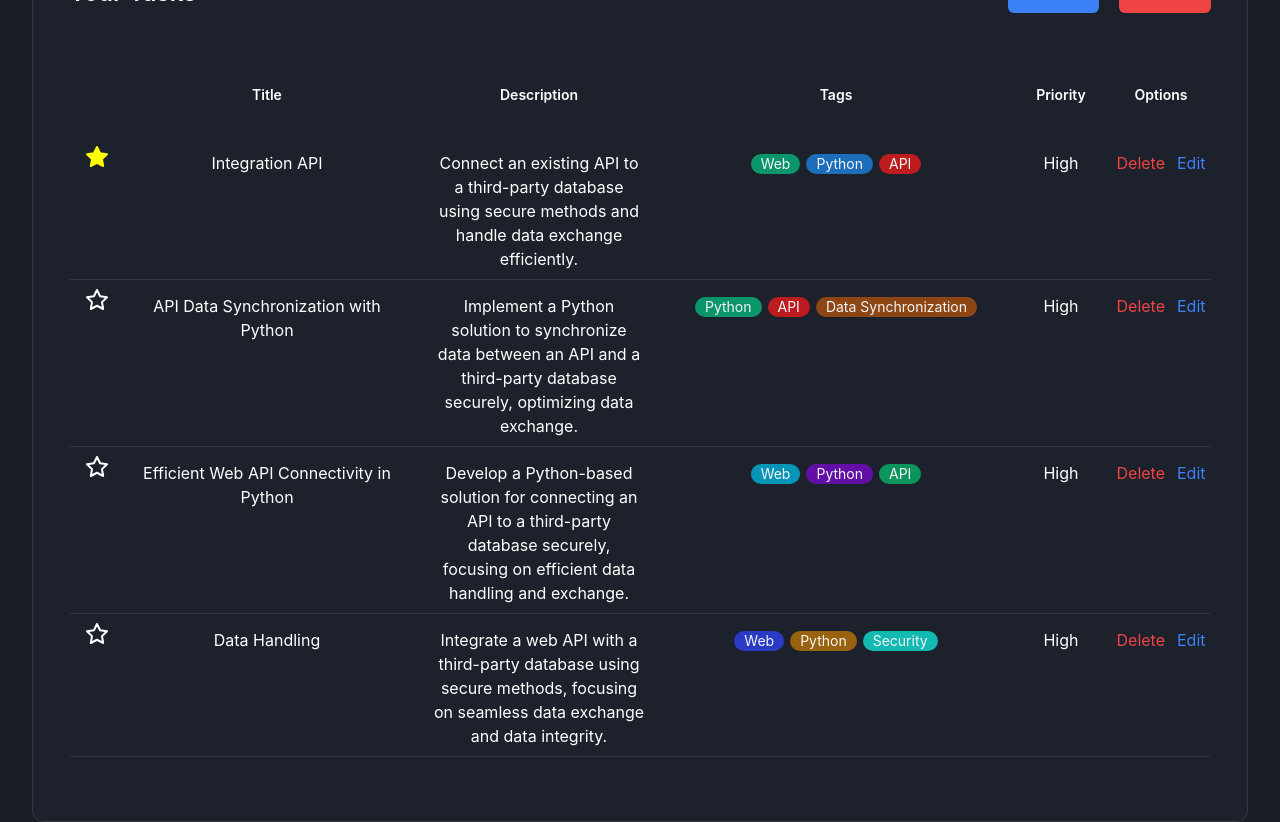
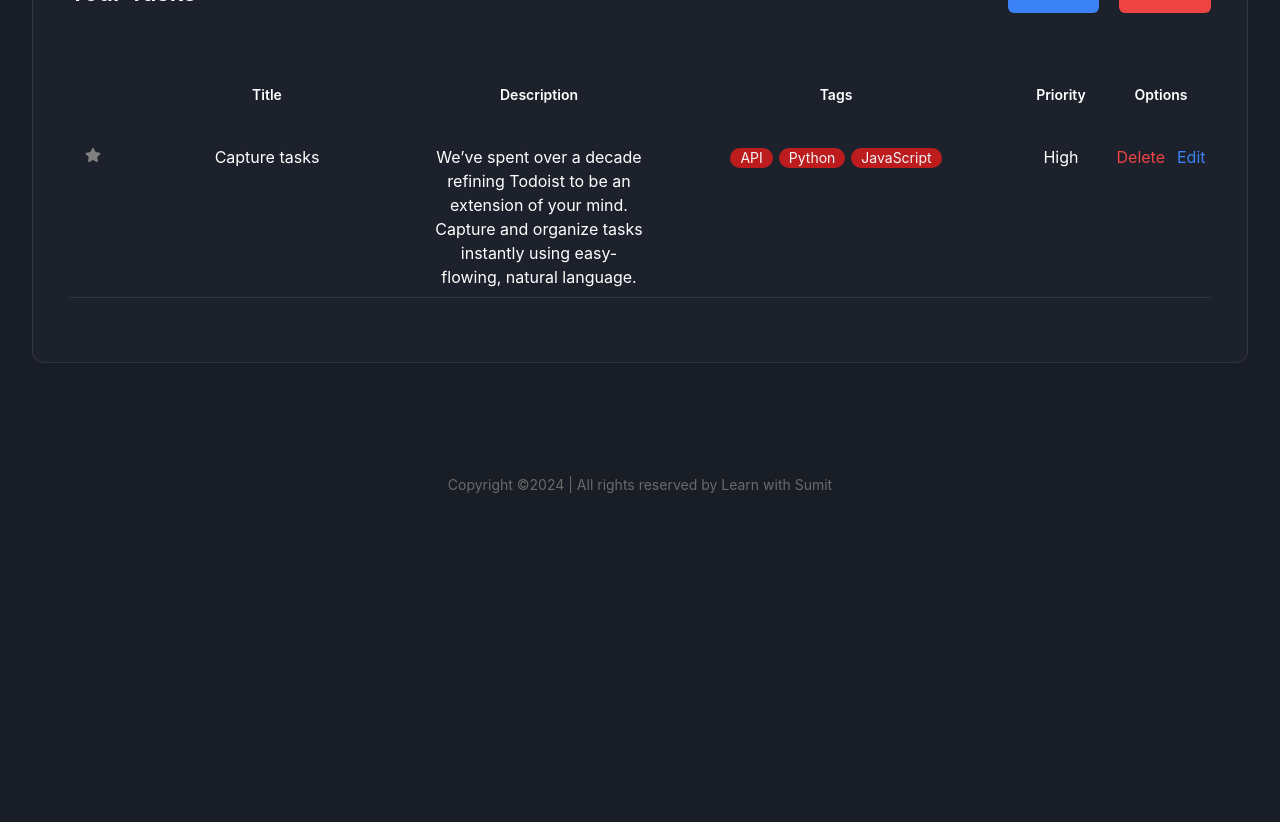
Before and after one commit to tanjimul-islam/Tasker-CRUD-application-in-React, a React (Vite) app: page / in a window 1280 px wide. Shown: the part 800-1622 px from the top of the page. After the commit the page ends 1359 px from the top, so only its background shows below. Built offline with nearby package versions, Linux system fonts and the light colour scheme.

Commit message:
rendering tasks

```diff
--- a/eslint.config.js
+++ b/eslint.config.js
@@ -33,6 +33,7 @@
         'warn',
         { allowConstantExport: true },
       ],
+      react/props-type: 0
     },
   },
 ]
--- a/package.json
+++ b/package.json
@@ -11,7 +11,8 @@
   },
   "dependencies": {
     "react": "^18.3.1",
-    "react-dom": "^18.3.1"
+    "react-dom": "^18.3.1",
+    "react-icons": "^5.3.0"
   },
   "devDependencies": {
     "@eslint/js": "^9.9.0",
--- a/src/components/TaskBoard.jsx
+++ b/src/components/TaskBoard.jsx
@@ -1,8 +1,19 @@
+import { useState } from "react";
 import SearchTask from "./task/SearchTask";
 import TaskAction from "./task/TaskAction";
 import TaskList from "./task/TaskList";
 
 const TaskBoard = () => {
+  const initialTask = {
+    id: crypto.randomUUID(),
+    title: "Capture tasks",
+    description:
+      "We’ve spent over a decade refining Todoist to be an extension of your mind. Capture and organize tasks instantly using easy-flowing, natural language.",
+    tags: ["API", "Python", "JavaScript"],
+    priority: "High",
+    isFavorite: false,
+  };
+  const [tasks, setTasks] = useState([initialTask]);
   return (
     <section className="mb-20" id="tasks">
       <div className="container">
@@ -11,7 +22,7 @@
         <div className="rounded-xl border border-[rgba(206,206,206,0.12)] bg-[#1D212B] px-6 py-8 md:px-9 md:py-16">
           <TaskAction />
 
-          <TaskList />
+          <TaskList tasks={tasks} />
         </div>
       </div>
     </section>
--- a/src/components/task/TaskList.jsx
+++ b/src/components/task/TaskList.jsx
@@ -1,4 +1,6 @@
-const TaskList = () => {
+import { FaStar } from "react-icons/fa";
+
+const TaskList = ({ tasks }) => {
   return (
     <div className="overflow-auto">
       <table className="table-fixed overflow-auto xl:w-full">
@@ -28,51 +30,34 @@
           </tr>
         </thead>
         <tbody>
-          <tr className="border-b border-[#2E3443] [&>td]:align-baseline [&>td]:px-4 [&>td]:py-2">
+          {tasks.map((task) => (
+            <tr
+              key={task.id}
+              className="border-b border-[#2E3443] [&>td]:align-baseline [&>td]:px-4 [&>td]:py-2"
+            >
               <td>
-              <svg
-                xmlns="http://www.w3.org/2000/svg"
-                className="icon icon-tabler icon-tabler-star"
-                width="24"
-                height="24"
-                viewBox="0 0 24 24"
-                strokeWidth="2"
-                stroke="yellow"
-                fill="yellow"
-                strokeLinecap="round"
-                strokeLinejoin="round"
-              >
-                <path stroke="none" d="M0 0h24v24H0z" fill="none" />
-                <path d="M12 17.75l-6.172 3.245l1.179 -6.873l-5 -4.867l6.9 -1l3.086 -6.253l3.086 6.253l6.9 1l-5 4.867l1.179 6.873z" />
-              </svg>
+                {task.isFavorite ? (
+                  <FaStar color="yellow" />
+                ) : (
+                  <FaStar color="gray" />
+                )}
               </td>
-            <td>Integration API</td>
+              <td>{task.title}</td>
               <td>
-              <div>
-                Connect an existing API to a third-party database using secure
-                methods and handle data exchange efficiently.
-              </div>
+                <div>{task.description}</div>
               </td>
               <td>
                 <ul className="flex justify-center gap-1.5 flex-wrap">
-                <li>
-                  <span className="inline-block h-5 whitespace-nowrap rounded-[45px] bg-[#00D991A1] px-2.5 text-sm capitalize text-[#F4F5F6]">
-                    Web
+                  {task.tags.map((tag) => (
+                    <li key={tag}>
+                      <span className="inline-block h-5 whitespace-nowrap rounded-[45px] bg-[#FE1A1AB5] px-2.5 text-sm capitalize text-[#F4F5F6]">
+                        {tag}
                       </span>
                     </li>
-                <li>
-                  <span className="inline-block h-5 whitespace-nowrap rounded-[45px] bg-[#1C92FFB0] px-2.5 text-sm capitalize text-[#F4F5F6]">
-                    Python
-                  </span>
-                </li>
-                <li>
-                  <span className="inline-block h-5 whitespace-nowrap rounded-[45px] bg-[#FE1A1AB5] px-2.5 text-sm capitalize text-[#F4F5F6]">
-                    API
-                  </span>
-                </li>
+                  ))}
                 </ul>
               </td>
-            <td className="text-center">High</td>
+              <td className="text-center">{task.priority}</td>
               <td>
                 <div className="flex items-center justify-center space-x-3">
                   <button className="text-red-500">Delete</button>
@@ -80,163 +65,7 @@
                 </div>
               </td>
             </tr>
-          <tr className="border-b border-[#2E3443] [&>td]:align-baseline [&>td]:px-4 [&>td]:py-2">
-            <td>
-              <svg
-                xmlns="http://www.w3.org/2000/svg"
-                className="icon icon-tabler icon-tabler-star"
-                width="24"
-                height="24"
-                viewBox="0 0 24 24"
-                strokeWidth="2"
-                stroke="currentColor"
-                fill="none"
-                strokeLinecap="round"
-                strokeLinejoin="round"
-              >
-                <path stroke="none" d="M0 0h24v24H0z" fill="none" />
-                <path d="M12 17.75l-6.172 3.245l1.179 -6.873l-5 -4.867l6.9 -1l3.086 -6.253l3.086 6.253l6.9 1l-5 4.867l1.179 6.873z" />
-              </svg>
-            </td>
-            <td>API Data Synchronization with Python</td>
-            <td>
-              <div>
-                Implement a Python solution to synchronize data between an API
-                and a third-party database securely, optimizing data exchange.
-              </div>
-            </td>
-            <td>
-              <ul className="flex justify-center gap-1.5 flex-wrap">
-                <li>
-                  <span className="inline-block h-5 whitespace-nowrap rounded-[45px] bg-[#00D991A1] px-2.5 text-sm capitalize text-[#F4F5F6]">
-                    Python
-                  </span>
-                </li>
-                <li>
-                  <span className="inline-block h-5 whitespace-nowrap rounded-[45px] bg-[#FE1A1AB5] px-2.5 text-sm capitalize text-[#F4F5F6]">
-                    API
-                  </span>
-                </li>
-                <li>
-                  <span className="inline-block h-5 whitespace-nowrap rounded-[45px] bg-[#BD560BB2] px-2.5 text-sm capitalize text-[#F4F5F6]">
-                    Data Synchronization
-                  </span>
-                </li>
-              </ul>
-            </td>
-            <td className="text-center">High</td>
-            <td>
-              <div className="flex items-center justify-center space-x-3">
-                <button className="text-red-500">Delete</button>
-                <button className="text-blue-500">Edit</button>
-              </div>
-            </td>
-          </tr>
-          <tr className="border-b border-[#2E3443] [&>td]:align-baseline [&>td]:px-4 [&>td]:py-2">
-            <td>
-              <svg
-                xmlns="http://www.w3.org/2000/svg"
-                className="icon icon-tabler icon-tabler-star"
-                width="24"
-                height="24"
-                viewBox="0 0 24 24"
-                strokeWidth="2"
-                stroke="currentColor"
-                fill="none"
-                strokeLinecap="round"
-                strokeLinejoin="round"
-              >
-                <path stroke="none" d="M0 0h24v24H0z" fill="none" />
-                <path d="M12 17.75l-6.172 3.245l1.179 -6.873l-5 -4.867l6.9 -1l3.086 -6.253l3.086 6.253l6.9 1l-5 4.867l1.179 6.873z" />
-              </svg>
-            </td>
-            <td>Efficient Web API Connectivity in Python</td>
-            <td>
-              <div>
-                Develop a Python-based solution for connecting an API to a
-                third-party database securely, focusing on efficient data
-                handling and exchange.
-              </div>
-            </td>
-            <td>
-              <ul className="flex justify-center gap-1.5 flex-wrap">
-                <li>
-                  <span className="inline-block h-5 whitespace-nowrap rounded-[45px] bg-[#00B2D9CC] px-2.5 text-sm capitalize text-[#F4F5F6]">
-                    Web
-                  </span>
-                </li>
-                <li>
-                  <span className="inline-block h-5 whitespace-nowrap rounded-[45px] bg-[#8407E6A8] px-2.5 text-sm capitalize text-[#F4F5F6]">
-                    Python
-                  </span>
-                </li>
-                <li>
-                  <span className="inline-block h-5 whitespace-nowrap rounded-[45px] bg-[#07AC67D6] px-2.5 text-sm capitalize text-[#F4F5F6]">
-                    API
-                  </span>
-                </li>
-              </ul>
-            </td>
-            <td className="text-center">High</td>
-            <td>
-              <div className="flex items-center justify-center space-x-3">
-                <button className="text-red-500">Delete</button>
-                <button className="text-blue-500">Edit</button>
-              </div>
-            </td>
-          </tr>
-          <tr className="border-b border-[#2E3443] [&>td]:align-baseline [&>td]:px-4 [&>td]:py-2">
-            <td>
-              <svg
-                xmlns="http://www.w3.org/2000/svg"
-                className="icon icon-tabler icon-tabler-star"
-                width="24"
-                height="24"
-                viewBox="0 0 24 24"
-                strokeWidth="2"
-                stroke="currentColor"
-                fill="none"
-                strokeLinecap="round"
-                strokeLinejoin="round"
-              >
-                <path stroke="none" d="M0 0h24v24H0z" fill="none" />
-                <path d="M12 17.75l-6.172 3.245l1.179 -6.873l-5 -4.867l6.9 -1l3.086 -6.253l3.086 6.253l6.9 1l-5 4.867l1.179 6.873z" />
-              </svg>
-            </td>
-            <td>Data Handling</td>
-            <td>
-              <div>
-                Integrate a web API with a third-party database using secure
-                methods, focusing on seamless data exchange and data integrity.
-              </div>
-            </td>
-            <td>
-              <ul className="flex justify-center gap-1.5 flex-wrap">
-                <li>
-                  <span className="inline-block h-5 whitespace-nowrap rounded-[45px] bg-[#2F43F8BF] px-2.5 text-sm capitalize text-[#F4F5F6]">
-                    Web
-                  </span>
-                </li>
-                <li>
-                  <span className="inline-block h-5 whitespace-nowrap rounded-[45px] bg-[#AE6D0BDB] px-2.5 text-sm capitalize text-[#F4F5F6]">
-                    Python
-                  </span>
-                </li>
-                <li>
-                  <span className="inline-block h-5 whitespace-nowrap rounded-[45px] bg-[#10FBEDB2] px-2.5 text-sm capitalize text-[#F4F5F6]">
-                    Security
-                  </span>
-                </li>
-              </ul>
-            </td>
-            <td className="text-center">High</td>
-            <td>
-              <div className="flex items-center justify-center space-x-3">
-                <button className="text-red-500">Delete</button>
-                <button className="text-blue-500">Edit</button>
-              </div>
-            </td>
-          </tr>
+          ))}
         </tbody>
       </table>
     </div>
```
Also changed, not shown: 1 other file (tests, documents, lock files or other folders). Lines whose indentation alone changed are shown as unchanged.
